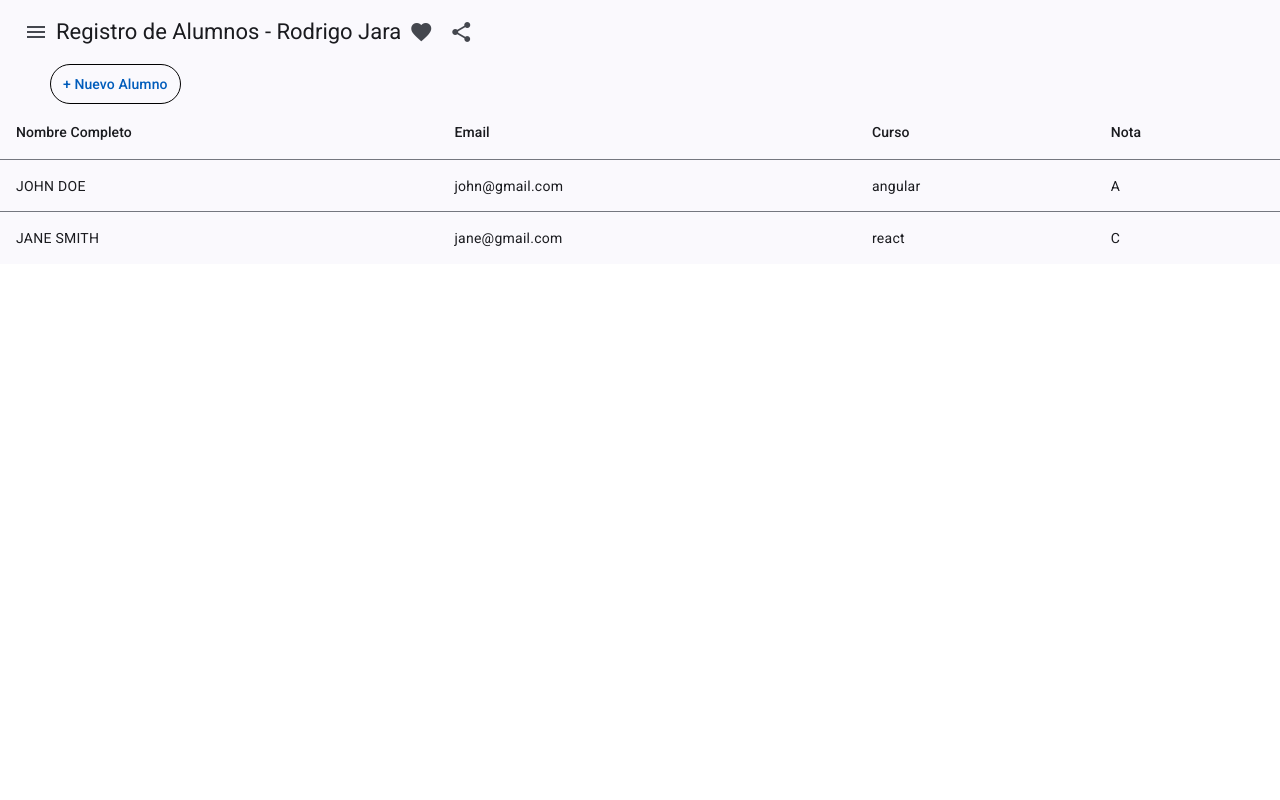
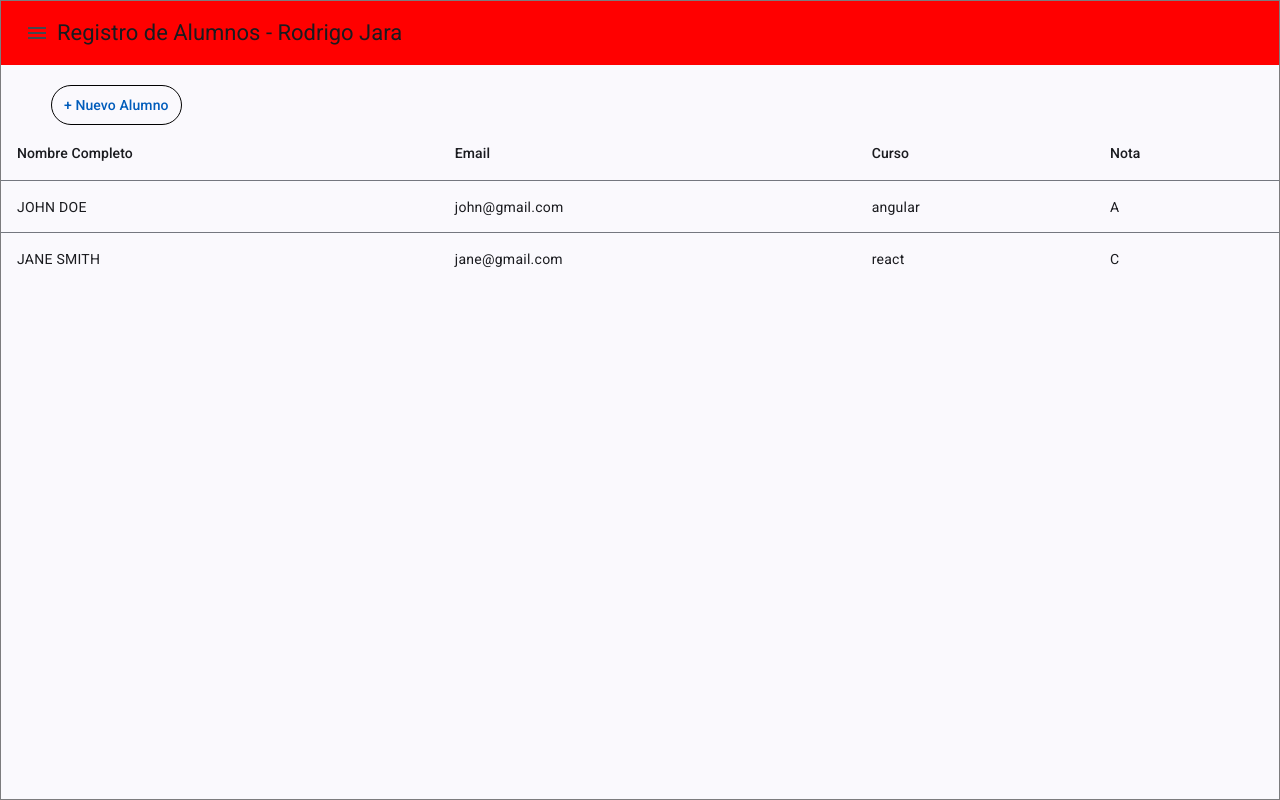
Before and after one commit to RodrigoJara25/proyecto-angular, an Angular app: page / in a window 1280 px wide. Built offline with nearby package versions, Linux system fonts and the light colour scheme.

Commit message:
Correccion punto 2

```diff
--- a/src/app/students/components/sidebar/sidebar.component.scss
+++ b/src/app/students/components/sidebar/sidebar.component.scss
@@ -0,0 +1,16 @@
+.container {
+    width: 100%;
+    height: 100vh;
+    border: 1px solid rgba(0, 0, 0, 0.5);
+}
+
+.sidenav-content {
+    display: flex;
+    flex-direction: column;
+    height: 100%;
+}
+
+.sidenav {
+    padding: 20px;
+    background-color: red;
+}
--- a/src/app/students/components/toolbar/toolbar.component.html
+++ b/src/app/students/components/toolbar/toolbar.component.html
@@ -1,4 +1,4 @@
-<mat-toolbar>
+<mat-toolbar class="toolbar">
     <button
         mat-icon-button
         class="example-icon"
@@ -7,24 +7,7 @@
     >
         <mat-icon>menu</mat-icon>
     </button>
-    <!-- <span>Registro de Alumnos</span>
-    <span class="example-spacer"></span> -->
     <span *ngIf="userObservable | async as user">
         Registro de Alumnos - {{ user.username }}
     </span>
-
-    <button
-        mat-icon-button
-        class="example-icon favorite-icon"
-        aria-label="Example icon-button with heart icon"
-    >
-        <mat-icon>favorite</mat-icon>
-    </button>
-    <button
-        mat-icon-button
-        class="example-icon"
-        aria-label="Example icon-button with share icon"
-    >
-        <mat-icon>share</mat-icon>
-    </button>
 </mat-toolbar>
--- a/src/app/students/components/toolbar/toolbar.component.scss
+++ b/src/app/students/components/toolbar/toolbar.component.scss
@@ -0,0 +1,4 @@
+.toolbar {
+    background-color: red;
+    margin-bottom: 20px;
+}
```
